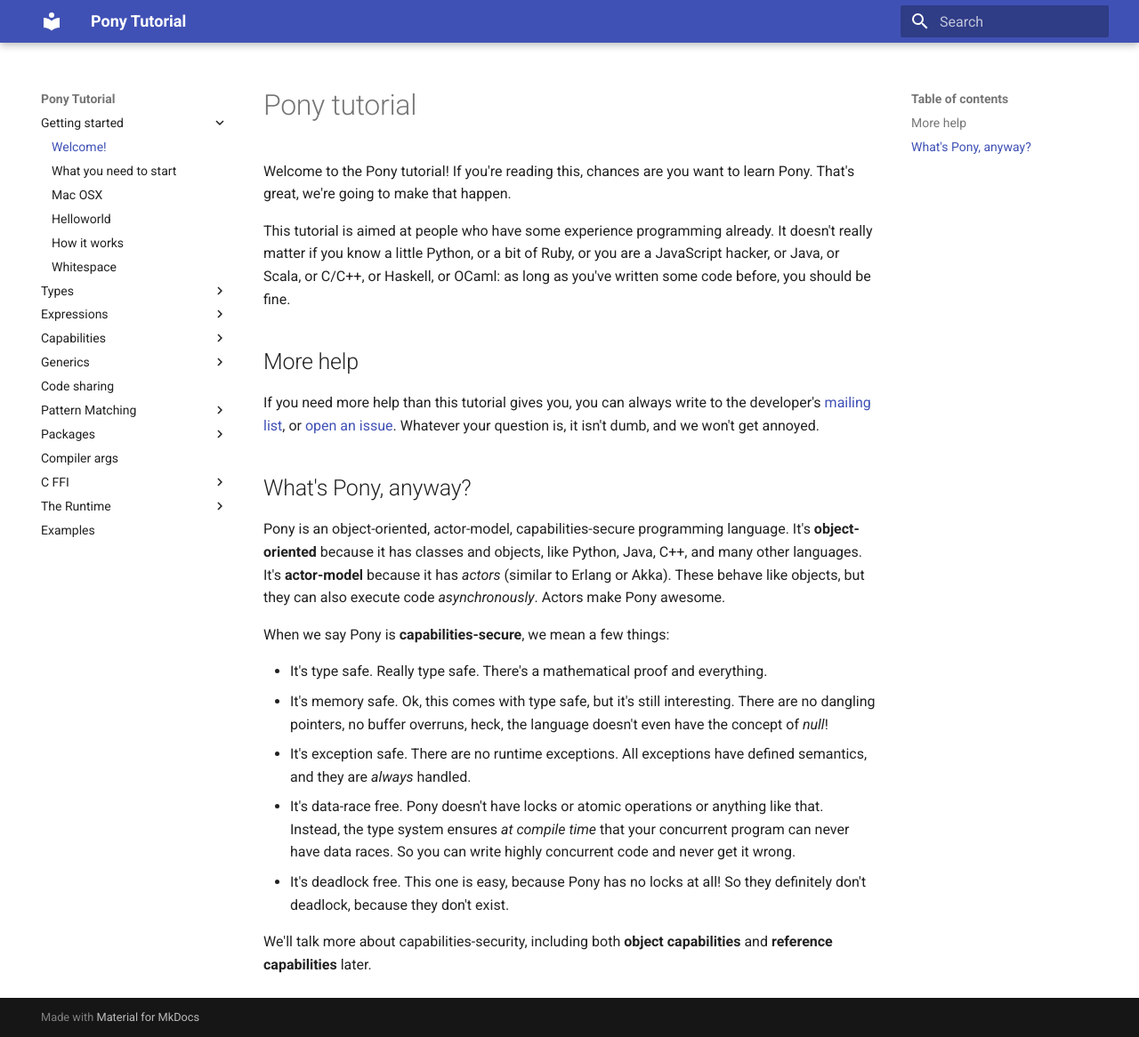
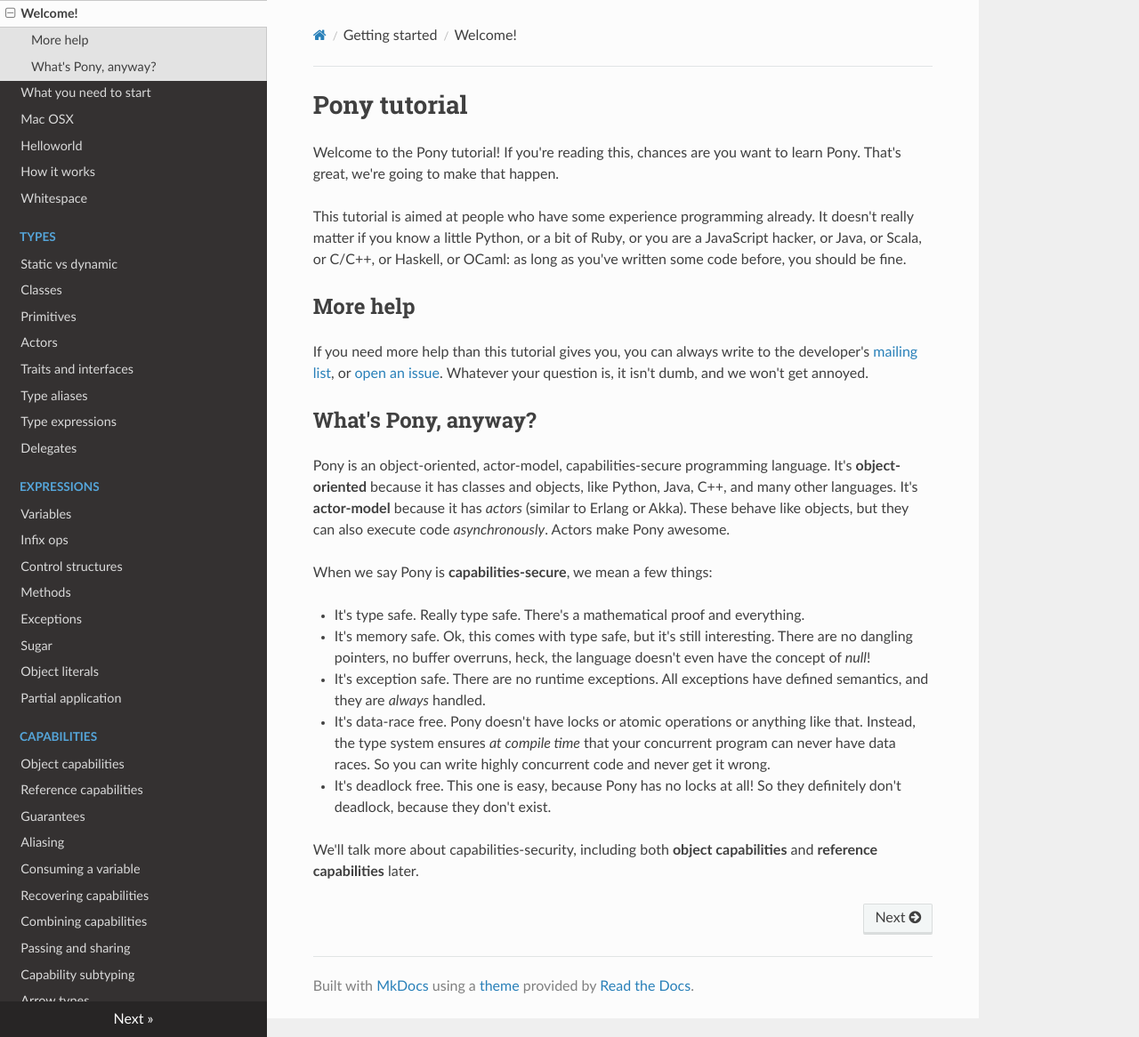
Before and after one commit to ponylang/pony-tutorial, an MkDocs documentation site: the page built from docs/index.md, in a window 1280 px wide and 1166 px high. Shown: the whole window at 89% size. Built offline with MkDocs 1.6.1, drawn with Linux system fonts in a browser that asks for light colours; nearby versions of some CDN libraries; old or Windows-style settings are respelled for this version of MkDocs.

Commit message:
Reverting to readthedocs theme
Material is far less readable for tutorial.

```diff
--- a/.travis.yml
+++ b/.travis.yml
@@ -2,7 +2,6 @@ language:
   - python
 install:
   - sudo -H pip install mkdocs;
-  - sudo -H pip install mkdocs-material
 script:
   - if [[ $TRAVIS_BRANCH == 'master' && $TRAVIS_PULL_REQUEST == 'false' ]]; then
       git remote add gh-token "https://${GH_TOKEN}@github.com/${TRAVIS_REPO_SLUG}";
--- a/mkdocs.yml
+++ b/mkdocs.yml
@@ -1,5 +1,5 @@
 site_name: Pony Tutorial
-theme: material
+theme: readthedocs
 pages:
 - Getting started:
   - Welcome!: index.md
```
